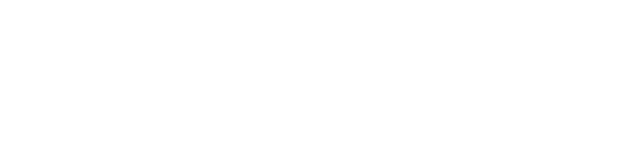
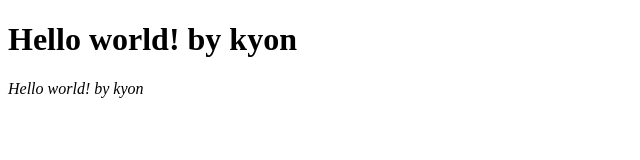
Before and after one commit to kyon-bll/react_beginners_guide, a plain HTML site: page reactbook/01.01.hello.html in a window 1280 px wide. Shown: the whole page, without its empty margins (0-640 px from the left). Drawn offline with Linux system fonts and the light colour scheme.

Commit message:
1.2, 1.3

```diff
--- a/reactbook/01.01.hello.html
+++ b/reactbook/01.01.hello.html
@@ -5,16 +5,25 @@
     <meta charset="utf-8">
   </head>
   <body>
-    <div id="app">
+    <div id="app" class="kyon">
+      タグの内側が全部置き換わるっぽい。つまり、この文字列も消える。
       <!-- my app renders here -->
     </div>
     <script src="react/build/react.js"></script>
     <script src="react/build/react-dom.js"></script>
     <script>
-      /* ReactDOM.render(
-       *   React.DOM.h1(null, "Hello world!"),
-       *   document.getElementById("app")
-       * );*/
+      ReactDOM.render(
+        React.DOM.h1(null, "Hello world! by kyon"),/* h1 コンポーネントにテキストコンポーネントが子コンポーネントとして追加されている */
+        document.getElementById("app")
+      );
+    </script>
+    <!-- address コンポーネント使ってみた -->
+    <div id="address"></div>
+    <script>
+      ReactDOM.render(
+        React.DOM.address(null, "Hello world! by kyon"),/* h1コンポーネントにテキストコンポーネントが子コンポーネントとして追加されている */
+        document.getElementById("address")
+      );
     </script>
   </body>
 </html>
```
